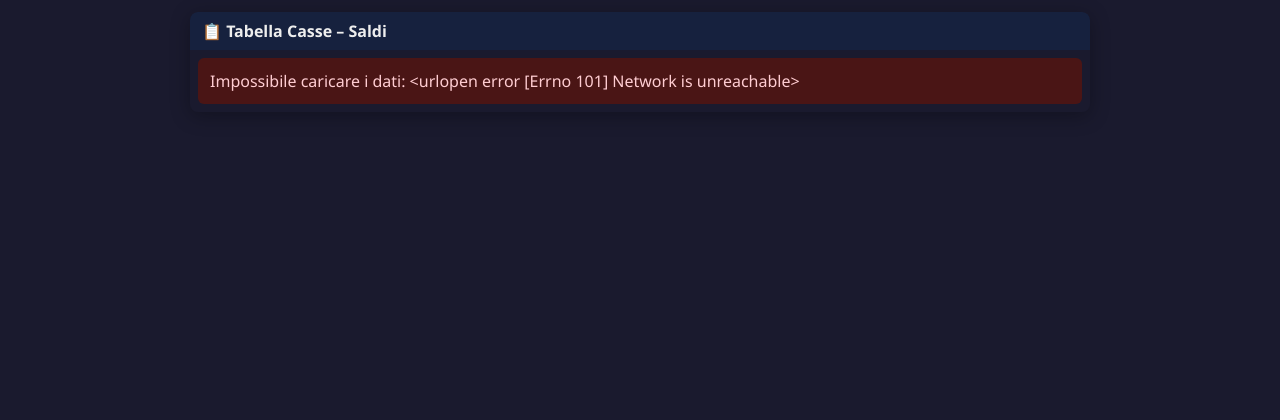
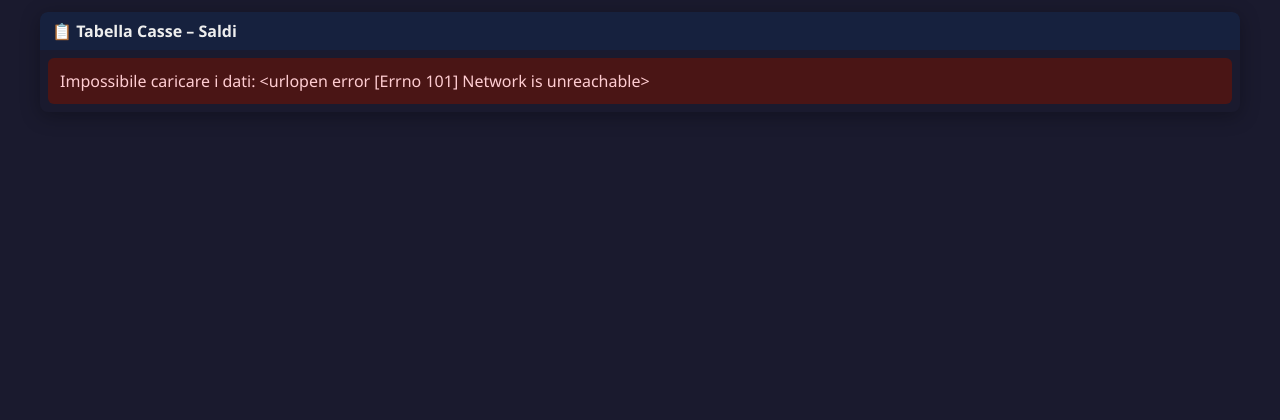
Before and after one commit to fconigliaro-lgtm/GitHub, a Django app: page /casse/ in a window 1280 px wide. Shown: the top 420 px of the page. Run offline with Django 5.2, Linux system fonts and the light colour scheme; data that the repository does not hold is empty.

Commit message:
Casse: layout più largo (96%, max 1200px)

```diff
--- a/templates/link_casse.html
+++ b/templates/link_casse.html
@@ -7,8 +7,8 @@
     <style>
         * { box-sizing: border-box; }
         html, body { margin: 0; padding: 0; min-height: 100vh; font-family: 'Segoe UI', Arial, sans-serif; background: #1a1a2e; color: #eee; }
-        /* Contenitore con margini: non a tutta pagina per agevolare touch (chiudere finestra ai bordi) */
-        .page-box { margin: 12px auto; width: 92%; max-width: 900px; max-height: 88vh; display: flex; flex-direction: column; overflow: hidden; border-radius: 8px; box-shadow: 0 4px 20px rgba(0,0,0,0.3); }
+        /* Contenitore: stessa larghezza in locale e sul web (margini per touch) */
+        .page-box { margin: 12px auto; width: 96%; min-width: 320px; max-width: 1200px; max-height: 88vh; display: flex; flex-direction: column; overflow: hidden; border-radius: 8px; box-shadow: 0 4px 20px rgba(0,0,0,0.3); }
         .header { padding: 8px 12px; background: #16213e; flex-shrink: 0; border-radius: 8px 8px 0 0; }
         .header h1 { margin: 0; font-size: 1rem; font-weight: 600; }
         .wrap { flex: 1; min-height: 0; overflow: hidden; display: flex; flex-direction: column; padding: 8px; }
```
